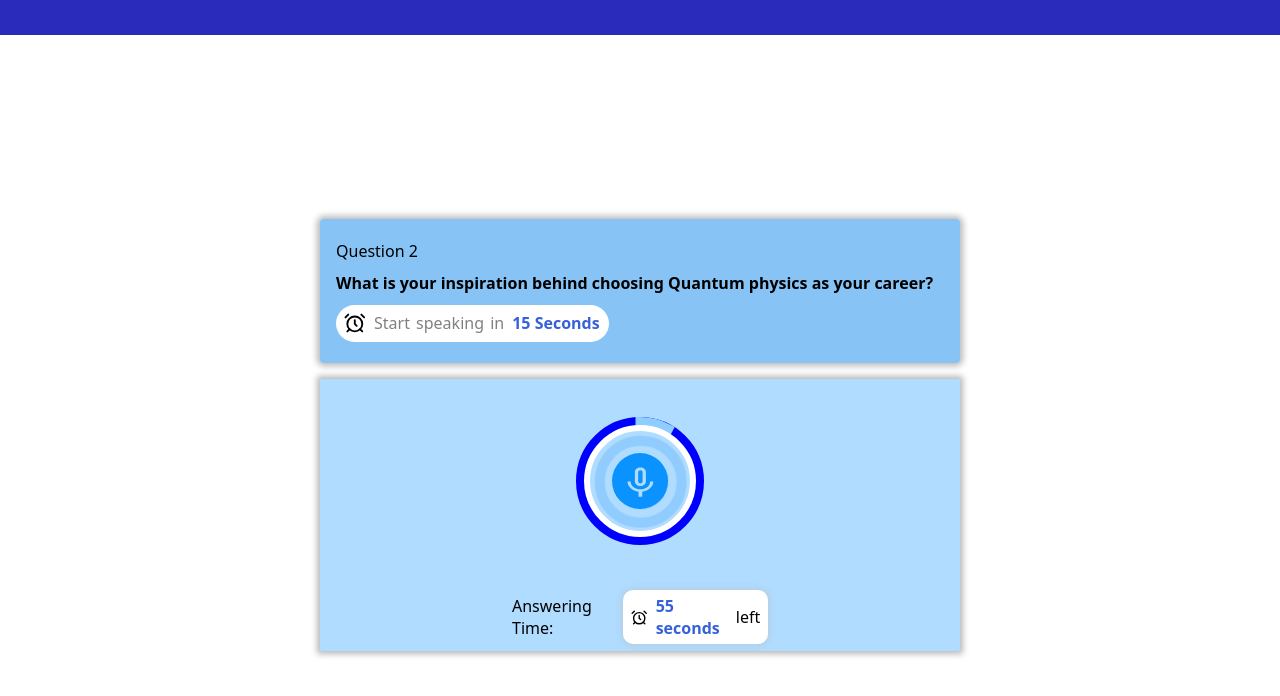
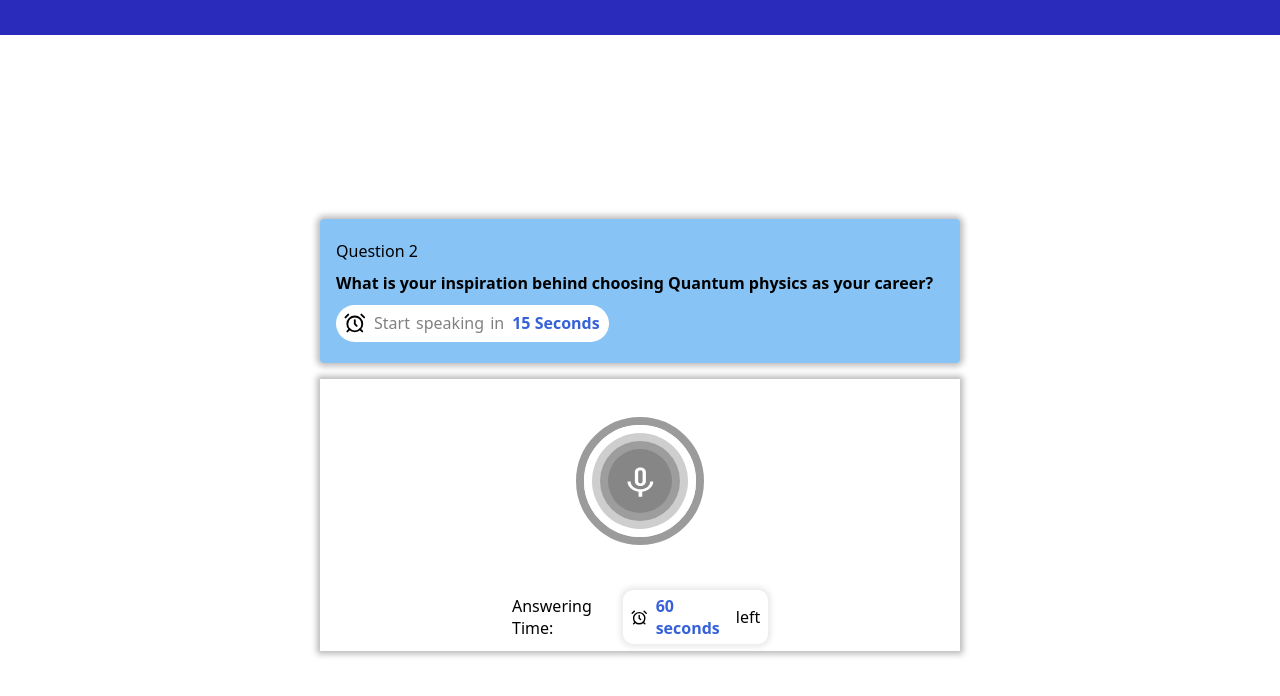
Before and after one commit to Justinsamuel7/sam_assignment, a React (Create React App) app: page / in a window 1280 px wide. Shown: the top 696 px of the page. Built offline with nearby package versions, Linux system fonts and the light colour scheme.

Commit message:
1 file modified

```diff
--- a/src/App.js
+++ b/src/App.js
@@ -54,7 +54,7 @@ const deactivateanswer=()=>{
 }
 
 export default function App() {
-  const [mic, setMic] = useState(true)
+  const [mic, setMic] = useState(false)
   const [questionboxId, setQuestionboxId] = useState('defaultQid');
 
   useEffect(() => {
```
